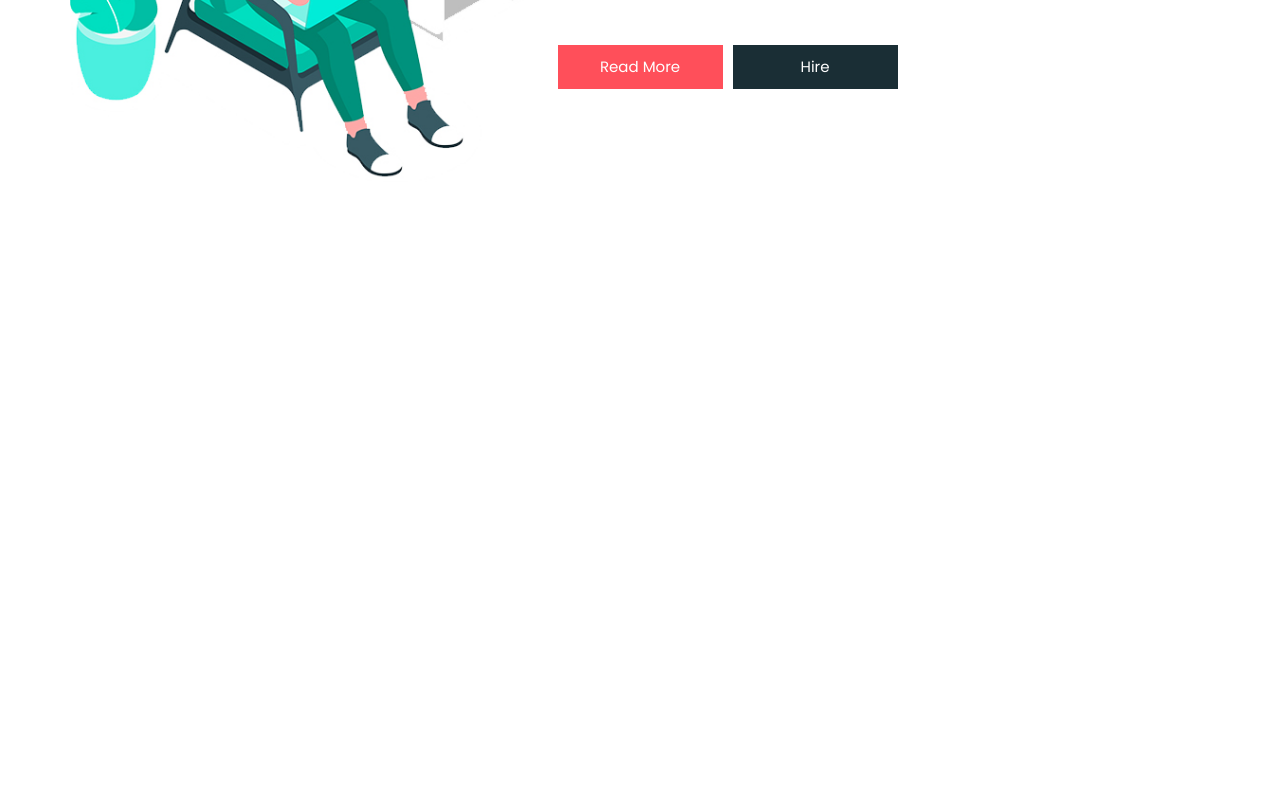
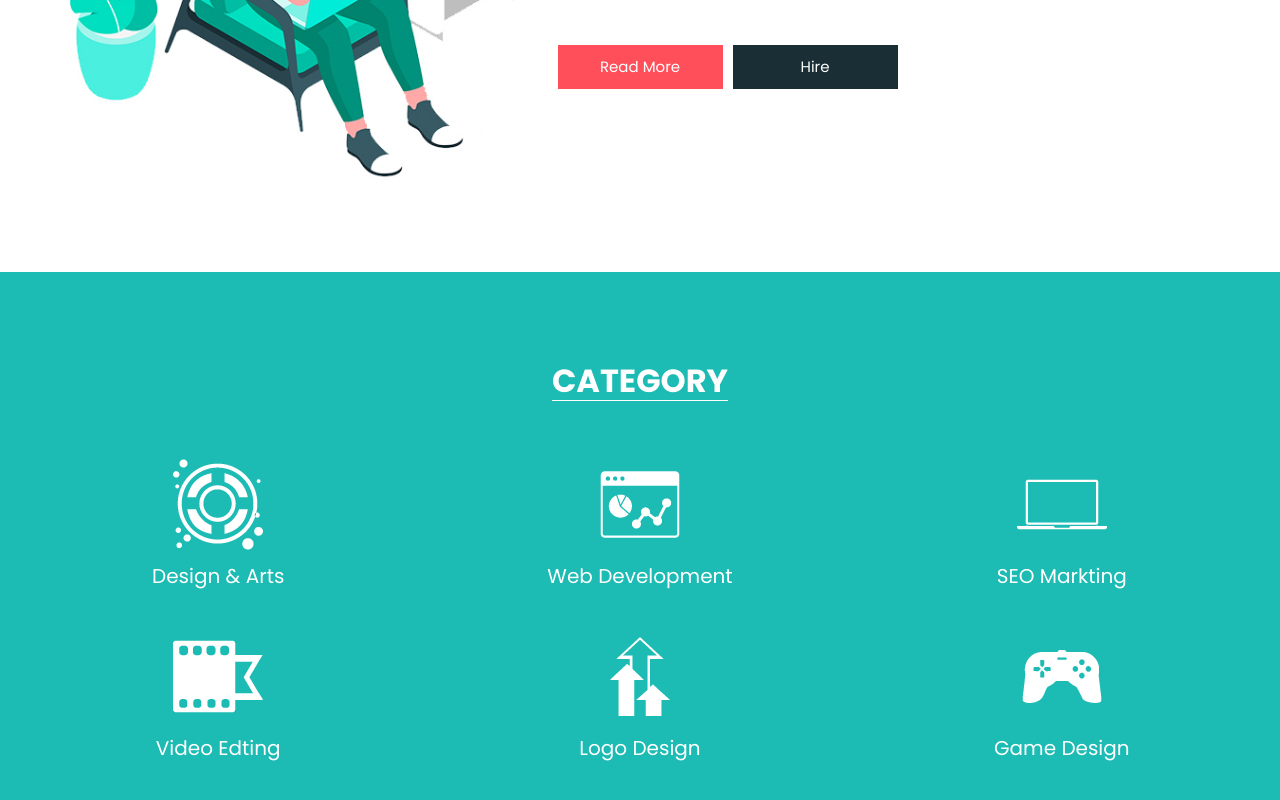
Before and after one commit to markov98/react-demo, a React (Vite) app: page / in a window 1280 px wide. Shown: the part 1091-1891 px from the top of the page. Before the commit the page ends 1363 px from the top, so only its background shows below. Built offline with nearby package versions, Linux system fonts and the light colour scheme.

Commit message:
added category section

```diff
--- a/src/App.jsx
+++ b/src/App.jsx
@@ -1,6 +1,7 @@
 import Header from "./components/Header"
 import Slider from "./components/Slider"
 import Expirience from "./components/Expirience";
+import Category from "./components/Category";
 
 export default function App() {
 
@@ -11,6 +12,7 @@ export default function App() {
         <Slider />
       </div>
         <Expirience />
+        <Category />
     </>
   )
 }
--- /dev/null
+++ b/src/components/Category.jsx
@@ -0,0 +1,76 @@
+export default function Category() {
+    return (
+        <section class="category_section layout_padding">
+        <div class="container">
+          <div class="heading_container">
+            <h2>
+              Category
+            </h2>
+          </div>
+          <div class="category_container">
+            <div class="box">
+              <div class="img-box">
+                <img src="images/c1.png" alt=""/>
+              </div>
+              <div class="detail-box">
+                <h5>
+                  Design & Arts
+                </h5>
+              </div>
+            </div>
+            <div class="box">
+              <div class="img-box">
+                <img src="images/c2.png" alt=""/>
+              </div>
+              <div class="detail-box">
+                <h5>
+                  Web Development
+                </h5>
+              </div>
+            </div>
+            <div class="box">
+              <div class="img-box">
+                <img src="images/c3.png" alt=""/>
+              </div>
+              <div class="detail-box">
+                <h5>
+                  SEO Markting
+                </h5>
+              </div>
+            </div>
+            <div class="box">
+              <div class="img-box">
+                <img src="images/c4.png" alt=""/>
+              </div>
+              <div class="detail-box">
+                <h5>
+                  Video Edting
+                </h5>
+              </div>
+            </div>
+            <div class="box">
+              <div class="img-box">
+                <img src="images/c5.png" alt=""/>
+              </div>
+              <div class="detail-box">
+                <h5>
+                  Logo Design
+                </h5>
+              </div>
+            </div>
+            <div class="box">
+              <div class="img-box">
+                <img src="images/c6.png" alt=""/>
+              </div>
+              <div class="detail-box">
+                <h5>
+                  Game Design
+                </h5>
+              </div>
+            </div>
+          </div>
+        </div>
+      </section>
+
+    )
+}
```
